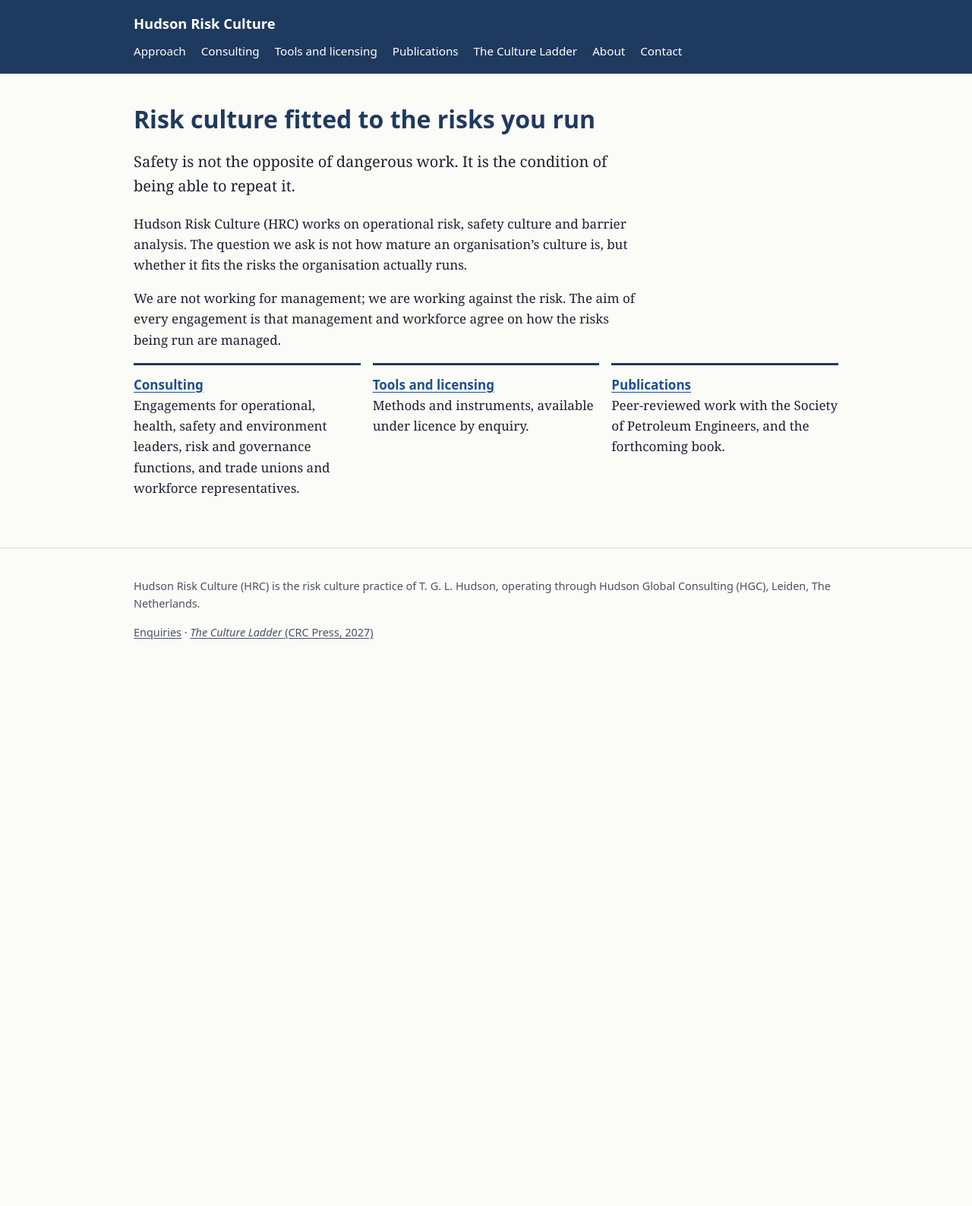
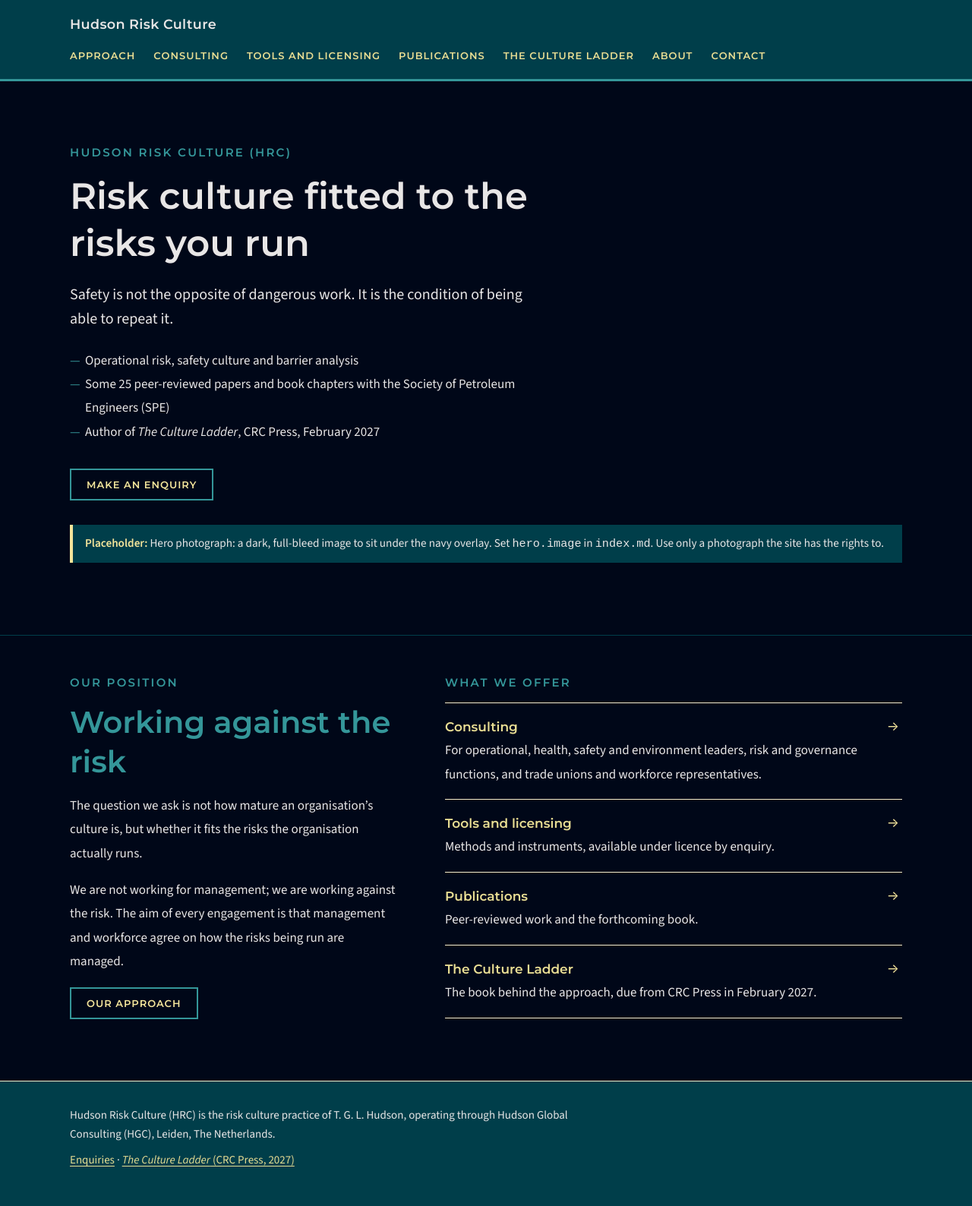
Before and after one commit to TGLHudson/Risk-culture, a Jekyll site: the page built from index.md, in a window 1280 px wide. Shown: the whole page at 76% size. Built offline with Jekyll 4.4.1, drawn with Linux system fonts in a browser that asks for light colours; before the commit the page ends 900 px from its top, so only the background shows below that.

Commit message:
Apply the Hudson family style guide
Add STYLE.md and restyle the site to it: dark navy palette from
hudsonglobalconsulting.com, teal leading and gold secondary for HRC,
Montserrat headings and Source Sans 3 body text (self-hosted, with
licences), outline buttons, divided arrow lists, square corners.
Home page gains a hero (photograph placeholder) and a two-column
section. Teal replaces deep teal for text and borders, per the
style guide's contrast note.

Co-Authored-By: Claude Opus 5.5 <noreply@anthropic.com>
Claude-Session: https://claude.ai/code/session_019KvwFhKcwqphsHgBfjKmup

```diff
--- /dev/null
+++ b/_includes/hero.html
@@ -0,0 +1,19 @@
+{%- comment -%}
+  Home page hero. Set hero.image in the page's front matter to a dark
+  photograph (for example /assets/img/hero.jpg) to show it under the navy
+  overlay. Until then the hero is plain navy.
+{%- endcomment -%}
+<section class="hero" aria-labelledby="hero-title"{% if page.hero.image %} style="--hero-image: url('{{ page.hero.image | relative_url }}')"{% endif %}>
+  <div class="wrap">
+    <p class="eyebrow">{{ page.hero.eyebrow }}</p>
+    <h1 id="hero-title">{{ page.hero.title }}</h1>
+    <p class="lead">{{ page.hero.lead }}</p>
+    {% if page.hero.credentials %}
+    <ul class="credentials">
+      {% for c in page.hero.credentials %}<li>{{ c }}</li>{% endfor %}
+    </ul>
+    {% endif %}
+    <a class="button" href="{{ page.hero.button_url | relative_url }}">{{ page.hero.button }}</a>
+    {% unless page.hero.image %}<p class="placeholder" style="margin-top:2rem">Hero photograph: a dark, full-bleed image to sit under the navy overlay. Set <code>hero.image</code> in <code>index.md</code>. Use only a photograph the site has the rights to.</p>{% endunless %}
+  </div>
+</section>
--- a/_layouts/default.html
+++ b/_layouts/default.html
@@ -5,14 +5,18 @@
   <meta name="viewport" content="width=device-width, initial-scale=1">
   <title>{% if page.title and page.url != "/" %}{{ page.title }} | {% endif %}{{ site.title }}</title>
   <meta name="description" content="{{ page.description | default: site.description | strip_newlines | escape }}">
+  <meta name="theme-color" content="#000718">
   <link rel="canonical" href="{{ page.url | absolute_url }}">
+  <link rel="preload" href="{{ '/assets/fonts/source-sans-3-latin-400-normal.woff2' | relative_url }}" as="font" type="font/woff2" crossorigin>
+  <link rel="preload" href="{{ '/assets/fonts/montserrat-latin-600-normal.woff2' | relative_url }}" as="font" type="font/woff2" crossorigin>
   <link rel="stylesheet" href="{{ '/assets/css/site.css' | relative_url }}">
 </head>
 <body>
   <a class="skip-link" href="#main">Skip to main content</a>
   {% include header.html %}
+  {% if page.hero %}{% include hero.html %}{% endif %}
   <main id="main" class="wrap">
-    {% if page.url != "/" %}<h1>{{ page.title }}</h1>{% endif %}
+    {% unless page.hero %}<h1>{{ page.title }}</h1>{% endunless %}
     {{ content }}
   </main>
   {% include footer.html %}
--- a/assets/css/site.css
+++ b/assets/css/site.css
@@ -1,86 +1,151 @@
 /*
   Hudson Risk Culture (HRC) stylesheet.
 
-  COLOURS ARE PLACEHOLDERS. They are to match hudsonglobalconsulting.com,
-  which could not be read from the build session. Replace the values in
-  the :root block below with that site's colours; nothing else needs to
-  change. Keep text-on-background contrast at 4.5:1 or better.
+  Palette, type and components follow STYLE.md (the Hudson family style
+  guide, taken from hudsonglobalconsulting.com). HRC accent: teal leads,
+  gold secondary. Contrast fix from STYLE.md applied: --deep-teal and
+  --deep-teal-2 are used for backgrounds only, never for text or borders.
 */
+
+@font-face {
+  font-family: "Montserrat";
+  font-style: normal; font-weight: 600; font-display: swap;
+  src: url("../fonts/montserrat-latin-600-normal.woff2") format("woff2");
+}
+@font-face {
+  font-family: "Source Sans 3";
+  font-style: normal; font-weight: 400; font-display: swap;
+  src: url("../fonts/source-sans-3-latin-400-normal.woff2") format("woff2");
+}
+@font-face {
+  font-family: "Source Sans 3";
+  font-style: italic; font-weight: 400; font-display: swap;
+  src: url("../fonts/source-sans-3-latin-400-italic.woff2") format("woff2");
+}
+@font-face {
+  font-family: "Source Sans 3";
+  font-style: normal; font-weight: 600; font-display: swap;
+  src: url("../fonts/source-sans-3-latin-600-normal.woff2") format("woff2");
+}
+
 :root {
-  --colour-ink: #1c2230;        /* PLACEHOLDER: body text */
-  --colour-muted: #4a5263;      /* PLACEHOLDER: secondary text */
-  --colour-paper: #fbfbf8;      /* PLACEHOLDER: page background */
-  --colour-brand: #1f3a5f;      /* PLACEHOLDER: header band, headings */
-  --colour-on-brand: #ffffff;   /* PLACEHOLDER: text on the header band */
-  --colour-link: #1d4f8c;       /* PLACEHOLDER: links */
-  --colour-rule: #d6dae1;       /* PLACEHOLDER: rules and borders */
-  --colour-flag-bg: #fff4d6;    /* placeholder notices: keep conspicuous */
-  --colour-flag-edge: #b07d00;
+  --ink: #000718;
+  --deep-teal: #003E4A;
+  --deep-teal-2: #003E4E;
+  --teal: #349699;
+  --gold: #F4E59B;
+  --gold-muted: #E8DD93;
+  --cream: #F9EECA;
+  --text: #E8E6E6;
+  --ink-text: #0A0A1C;
 
-  --measure: 42rem;
-  --font-body: Georgia, "Times New Roman", serif;
-  --font-ui: system-ui, -apple-system, "Segoe UI", Roboto, sans-serif;
+  --font-head: "Montserrat", system-ui, -apple-system, "Segoe UI", sans-serif;
+  --font-body: "Source Sans 3", system-ui, -apple-system, "Segoe UI", sans-serif;
+  --max: 1160px;
+  --measure: 44rem;
 }
 
 *, *::before, *::after { box-sizing: border-box; }
-
 html { -webkit-text-size-adjust: 100%; }
 
 body {
   margin: 0;
-  background: var(--colour-paper);
-  color: var(--colour-ink);
+  background: var(--ink);
+  color: var(--text);
   font-family: var(--font-body);
-  font-size: 1.0625rem;
-  line-height: 1.6;
+  font-size: 17px;
+  line-height: 1.85;
 }
 
-.wrap { max-width: 60rem; margin: 0 auto; padding: 0 1rem; }
-main.wrap { padding-top: 2.5rem; padding-bottom: 3rem; }
+.wrap { max-width: var(--max); margin: 0 auto; padding: 0 1rem; }
+@media (min-width: 48rem) { .wrap { padding: 0 2rem; } }
+main.wrap { padding-top: 3rem; padding-bottom: 4rem; }
 main > * { max-width: var(--measure); }
 
 .skip-link {
-  position: absolute; left: -999px; top: 0;
-  background: var(--colour-ink); color: var(--colour-paper);
-  padding: .5rem 1rem; z-index: 10;
+  position: absolute; left: -999px; top: 0; z-index: 10;
+  background: var(--gold); color: var(--ink-text); padding: .5rem 1rem;
 }
 .skip-link:focus { left: 0; }
 
-a { color: var(--colour-link); text-underline-offset: .15em; }
-a:hover { text-decoration-thickness: 2px; }
-:focus-visible { outline: 3px solid var(--colour-flag-edge); outline-offset: 2px; }
+/* Links: gold, underline on hover and focus. Links inside running text
+   keep an underline at rest so they are not told apart by colour alone. */
+a { color: var(--gold-muted); text-decoration: none; text-underline-offset: .2em; }
+a:hover, a:focus { text-decoration: underline; }
+main p a, main li a, .site-footer p a { text-decoration: underline; text-decoration-thickness: 1px; }
+:focus-visible { outline: 2px solid var(--gold); outline-offset: 3px; }
 
-h1, h2, h3 { color: var(--colour-brand); line-height: 1.25; font-family: var(--font-ui); }
-h1 { font-size: 2rem; margin: 0 0 1rem; }
-h2 { font-size: 1.35rem; margin: 2.25rem 0 .5rem; }
-h3 { font-size: 1.1rem; margin: 1.5rem 0 .25rem; }
+/* Headings: Montserrat 600, sentence case. HRC: teal leads, gold second. */
+h1, h2, h3, h4 { font-family: var(--font-head); font-weight: 600; line-height: 1.3; }
+h1 { color: var(--text); font-size: clamp(2rem, 5vw, 3rem); margin: 0 0 1.25rem; }
+h2 { color: var(--teal); font-size: clamp(1.5rem, 3.5vw, 2.5rem); margin: 3rem 0 .75rem; }
+h3 { color: var(--gold); font-size: clamp(1.25rem, 2.5vw, 2rem); margin: 2rem 0 .5rem; }
+h4 { color: var(--text); font-size: 1.5rem; }
+strong { color: var(--gold); font-weight: 600; }
+
+.eyebrow {
+  font-family: var(--font-head); font-weight: 600; font-size: .9375rem;
+  text-transform: uppercase; letter-spacing: .15em; color: var(--teal);
+  margin: 0 0 .75rem;
+}
 
 /* Header */
-.site-header { background: var(--colour-brand); color: var(--colour-on-brand); font-family: var(--font-ui); }
-.header-inner { display: flex; flex-wrap: wrap; align-items: baseline; justify-content: space-between; gap: .5rem 2rem; padding-top: 1rem; padding-bottom: 1rem; }
-.site-name { color: var(--colour-on-brand); font-weight: 700; font-size: 1.15rem; text-decoration: none; }
-.site-header nav ul { list-style: none; margin: 0; padding: 0; display: flex; flex-wrap: wrap; gap: .25rem 1.25rem; }
-.site-header nav a { color: var(--colour-on-brand); text-decoration: none; font-size: .95rem; }
-.site-header nav a:hover, .site-header nav a[aria-current="page"] { text-decoration: underline; text-underline-offset: .3em; }
+.site-header { background: var(--deep-teal); border-bottom: 3px solid var(--teal); font-family: var(--font-head); }
+.header-inner { display: flex; flex-wrap: wrap; align-items: center; justify-content: space-between; gap: .5rem 2rem; padding-top: 1rem; padding-bottom: 1rem; }
+.site-name { color: var(--text); font-weight: 600; font-size: 1.1rem; letter-spacing: .02em; }
+.site-name:hover { color: var(--gold); }
+.site-header nav ul { list-style: none; margin: 0; padding: 0; display: flex; flex-wrap: wrap; gap: .25rem 1.5rem; }
+.site-header nav a { color: var(--gold-muted); font-size: .8125rem; text-transform: uppercase; letter-spacing: 1px; }
+.site-header nav a[aria-current="page"] { color: var(--gold); text-decoration: underline; text-underline-offset: .4em; }
 
-/* Home */
-.lead { font-size: 1.25rem; color: var(--colour-ink); }
-.routes { list-style: none; padding: 0; display: grid; gap: 1rem; grid-template-columns: repeat(auto-fit, minmax(13rem, 1fr)); max-width: none; }
-.routes li { border-top: 3px solid var(--colour-brand); padding-top: .75rem; }
-.routes a { font-family: var(--font-ui); font-weight: 600; }
+/* Hero: full-bleed photograph under a navy overlay. */
+.hero {
+  position: relative;
+  background-color: var(--ink);
+  background-image: linear-gradient(rgba(0, 7, 24, .78), rgba(0, 7, 24, .78)), var(--hero-image, none);
+  background-size: cover; background-position: center;
+  border-bottom: 1px solid var(--deep-teal);
+}
+.hero .wrap { padding-top: 5rem; padding-bottom: 5rem; }
+.hero h1 { max-width: 20ch; }
+.hero .lead { font-size: 1.25rem; line-height: 1.6; max-width: 38rem; margin: 0 0 1.5rem; }
+.credentials { list-style: none; padding: 0; margin: 0 0 2rem; max-width: 38rem; }
+.credentials li { padding-left: 1.25rem; position: relative; }
+.credentials li::before { content: "—"; position: absolute; left: 0; color: var(--teal); }
 
-blockquote { margin: 1.5rem 0; padding-left: 1rem; border-left: 3px solid var(--colour-brand); color: var(--colour-muted); }
+/* Button: outline, square, teal border, gold text. */
+.button {
+  display: inline-block; border: 2px solid var(--teal); border-radius: 0;
+  background: transparent; color: var(--gold);
+  font-family: var(--font-head); font-weight: 600; font-size: 13px;
+  text-transform: uppercase; letter-spacing: 1px; line-height: 1.4;
+  padding: 10px 20px; text-decoration: none !important;
+}
+.button:hover, .button:focus { background: var(--deep-teal); color: var(--gold); }
+
+/* Two-column section: heading and call to action left, list right. */
+.split { display: grid; gap: 2rem; max-width: none; }
+@media (min-width: 52rem) { .split { grid-template-columns: 1fr 1.4fr; gap: 4rem; } }
+.split h2 { margin-top: 0; }
+
+/* Divided list with arrows, as on HGC's "What we can deliver". */
+.arrow-list { list-style: none; margin: 0; padding: 0; border-top: 1px solid var(--cream); }
+.arrow-list li { border-bottom: 1px solid var(--cream); padding: 1rem 2rem 1rem 0; position: relative; }
+.arrow-list li::after { content: "→"; position: absolute; right: .25rem; top: 1rem; color: var(--gold); }
+.arrow-list a { font-family: var(--font-head); font-weight: 600; text-decoration: none; display: block; }
+.arrow-list a:hover { text-decoration: underline; }
+.arrow-list span { display: block; color: var(--text); }
+
+blockquote { margin: 1.5rem 0; padding-left: 1rem; border-left: 3px solid var(--teal); }
 
 /* Clearly marked placeholders: content still to be supplied or cleared. */
 .placeholder {
-  background: var(--colour-flag-bg);
-  border-left: 4px solid var(--colour-flag-edge);
-  padding: .5rem .75rem;
-  font-family: var(--font-ui);
-  font-size: .95rem;
+  background: var(--deep-teal); color: var(--text);
+  border-left: 4px solid var(--gold);
+  padding: .75rem 1rem; font-size: .95rem; line-height: 1.6;
 }
-.placeholder::before { content: "Placeholder: "; font-weight: 700; }
+.placeholder::before { content: "Placeholder: "; font-weight: 600; color: var(--gold); }
 
 /* Footer */
-.site-footer { border-top: 1px solid var(--colour-rule); color: var(--colour-muted); font-family: var(--font-ui); font-size: .9rem; padding: 1.5rem 0 2rem; }
-.site-footer a { color: var(--colour-muted); }
+.site-footer { background: var(--deep-teal); border-top: 1px solid var(--cream); font-size: .9375rem; line-height: 1.7; padding: 2rem 0 2.5rem; }
+.site-footer p { margin: 0 0 .5rem; max-width: var(--measure); }
--- a/index.md
+++ b/index.md
@@ -2,18 +2,39 @@
 layout: default
 title: Home
 description: Risk culture fitted to the risks an organisation runs. Consulting and methods from T. G. L. Hudson, Leiden.
+hero:
+  eyebrow: Hudson Risk Culture (HRC)
+  title: Risk culture fitted to the risks you run
+  lead: Safety is not the opposite of dangerous work. It is the condition of being able to repeat it.
+  credentials:
+    - Operational risk, safety culture and barrier analysis
+    - Some 25 peer-reviewed papers and book chapters with the Society of Petroleum Engineers (SPE)
+    - "Author of <cite>The Culture Ladder</cite>, CRC Press, February 2027"
+  button: Make an enquiry
+  button_url: /contact/
 ---
 
-<h1>Risk culture fitted to the risks you run</h1>
+<div class="split">
+<div markdown="1">
 
-<p class="lead">Safety is not the opposite of dangerous work. It is the condition of being able to repeat it.</p>
+<p class="eyebrow">Our position</p>
 
-Hudson Risk Culture (HRC) works on operational risk, safety culture and barrier analysis. The question we ask is not how mature an organisation's culture is, but whether it fits the risks the organisation actually runs.
+## Working against the risk
+
+The question we ask is not how mature an organisation's culture is, but whether it fits the risks the organisation actually runs.
 
 We are not working for management; we are working against the risk. The aim of every engagement is that management and workforce agree on how the risks being run are managed.
 
-<ul class="routes">
-  <li><a href="{{ '/consulting/' | relative_url }}">Consulting</a><br>Engagements for operational, health, safety and environment leaders, risk and governance functions, and trade unions and workforce representatives.</li>
-  <li><a href="{{ '/tools/' | relative_url }}">Tools and licensing</a><br>Methods and instruments, available under licence by enquiry.</li>
-  <li><a href="{{ '/publications/' | relative_url }}">Publications</a><br>Peer-reviewed work with the Society of Petroleum Engineers, and the forthcoming book.</li>
+<p><a class="button" href="{{ '/approach/' | relative_url }}">Our approach</a></p>
+
+</div>
+<div>
+<p class="eyebrow">What we offer</p>
+<ul class="arrow-list">
+  <li><a href="{{ '/consulting/' | relative_url }}">Consulting</a><span>For operational, health, safety and environment leaders, risk and governance functions, and trade unions and workforce representatives.</span></li>
+  <li><a href="{{ '/tools/' | relative_url }}">Tools and licensing</a><span>Methods and instruments, available under licence by enquiry.</span></li>
+  <li><a href="{{ '/publications/' | relative_url }}">Publications</a><span>Peer-reviewed work and the forthcoming book.</span></li>
+  <li><a href="{{ '/culture-ladder/' | relative_url }}">The Culture Ladder</a><span>The book behind the approach, due from CRC Press in February 2027.</span></li>
 </ul>
+</div>
+</div>
```
Also changed, not shown: STYLE.md (added, +82 -0 lines), assets/fonts/OFL-Montserrat.txt (added, +93 -0 lines), assets/fonts/OFL-SourceSans3.txt (added, +93 -0 lines), README.md, assets/fonts/montserrat-latin-600-normal.woff2 (added), assets/fonts/source-sans-3-latin-400-italic.woff2 (added), assets/fonts/source-sans-3-latin-400-normal.woff2 (added), assets/fonts/source-sans-3-latin-600-normal.woff2 (added).
